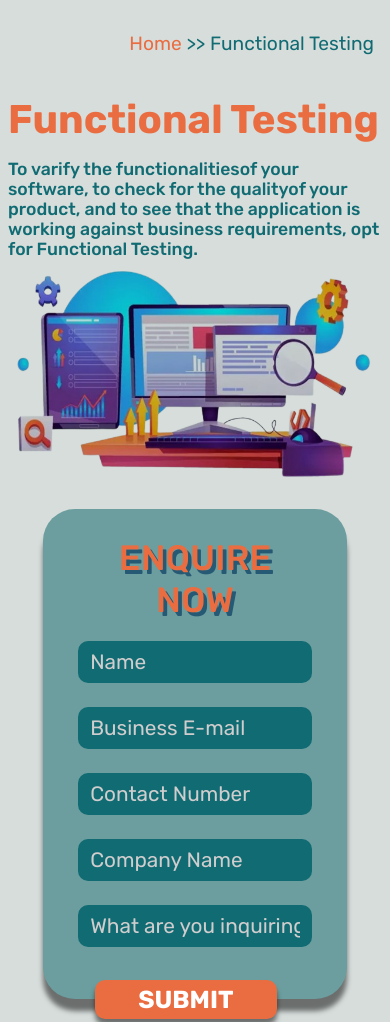
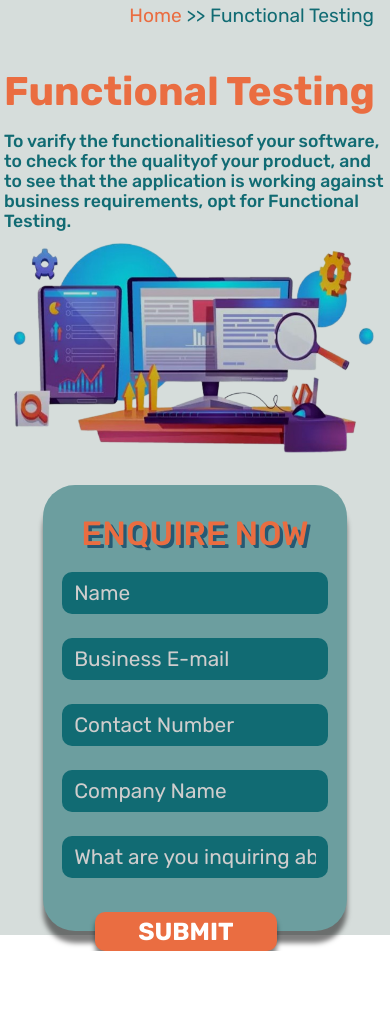
Before and after one commit to cpon143/hero-section, a plain HTML site: page index.html in a window 390 px wide. Shown: the top 1022 px of the page. After the commit the page ends 951 px from the top, so only its background shows below. Drawn offline with Linux system fonts and the light colour scheme.

Commit message:
new changes

```diff
--- a/style.css
+++ b/style.css
@@ -110,12 +110,16 @@ button {
 
 @media  (max-width: 434px) {
   .container{
-    padding: 2rem 0.5rem;
+    padding: 4px 4px;
   }
   .top{
     right: 1rem;
   }
   .right-section{
     width: 19rem;
+    padding: 1.8rem 1.2rem;
+  }
+  h2{
+    font-size: 2.1rem;
   }
 }
```
